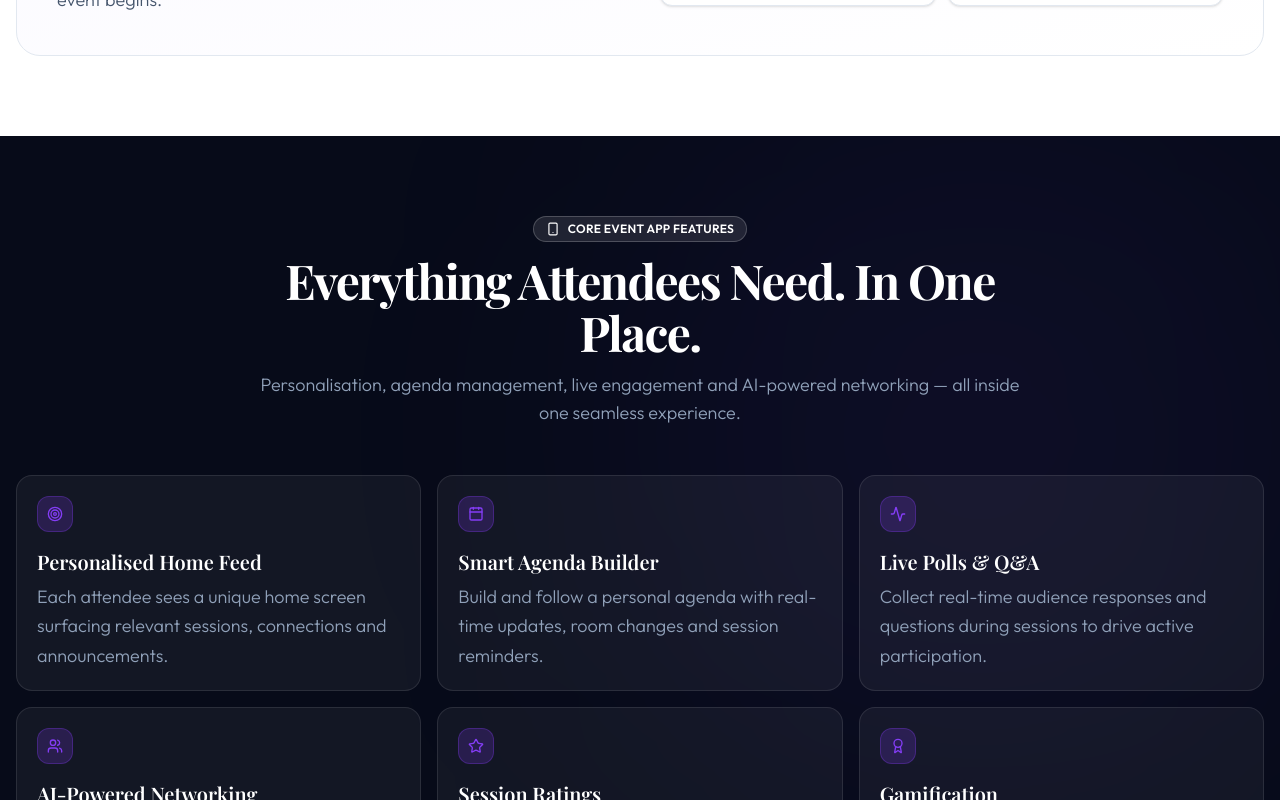
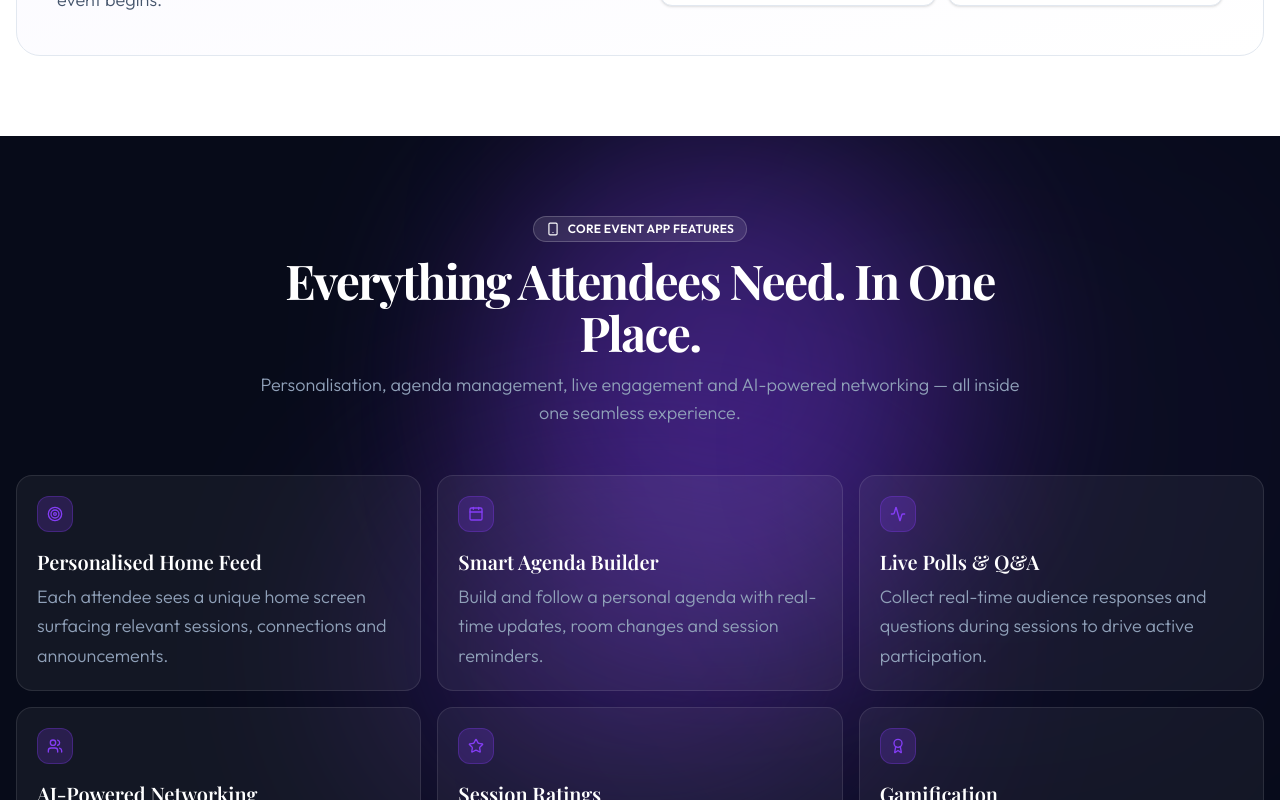
Before and after one commit to ArifK1712/congenie, a Next.js app: page /platform/event-app in a window 1280 px wide. Shown: the part 1340-2140 px from the top of the page. Built offline with nearby package versions, Linux system fonts and the light colour scheme.

Commit message:
glow updates on that pages

```diff
--- a/src/app/platform/event-app/page.js
+++ b/src/app/platform/event-app/page.js
@@ -457,6 +457,8 @@ const integrations = [
           Merges: Personalisation, Agenda, Engagement, Networking
       ══════════════════════════════════════════════════════════════════ */}
       <section className="py-16 lg:py-20 bg-[#070b19] relative overflow-hidden">
+        <div className="absolute top-0 right-80 w-120 h-120 bg-accent-purple opacity-40 rounded-full blur-[100px] pointer-events-none" />
+        <div className="absolute top-1/4 left-1/2 -translate-x-1/2 w-[500px] h-[300px] bg-accent-purple opacity-30 rounded-full blur-[120px] pointer-events-none" />
         <div className="absolute top-0 right-0 w-[600px] h-[600px] bg-accent-purple/8 rounded-full blur-[160px] pointer-events-none" />
         <div className="absolute bottom-0 left-0 w-[400px] h-[400px] bg-indigo-500/5 rounded-full blur-[120px] pointer-events-none" />
 
@@ -569,6 +571,8 @@ const integrations = [
       ══════════════════════════════════════════════════════════════════ */}
       <section className="py-16 lg:py-20 bg-gradient-to-br from-[#0c0826] via-[#130d35] to-[#070b19] relative overflow-hidden">
         <div className="absolute top-0 left-1/2 -translate-x-1/2 w-[700px] h-[300px] bg-accent-purple/10 rounded-full blur-[140px] pointer-events-none" />
+        <div className="absolute top-1/2 left-[15%] -translate-y-1/2 w-[400px] h-[400px] bg-accent-purple opacity-35 rounded-full blur-[120px] pointer-events-none" />
+        <div className="absolute top-1/2 right-[15%] -translate-y-1/2 w-[400px] h-[400px] bg-accent-purple opacity-35 rounded-full blur-[120px] pointer-events-none" />
 
         <div className="max-w-[1400px] mx-auto px-4 relative z-10">
           <InView className="text-center mb-12 space-y-3 max-w-3xl mx-auto">
--- a/src/app/platform/registration-ticketing/page.js
+++ b/src/app/platform/registration-ticketing/page.js
@@ -502,6 +502,7 @@ export default function RegistrationTicketingPage() {
       ══════════════════════════════════════════════════════════════════════ */}
       <section className="py-16 lg:py-20 bg-[#070b19] text-white relative overflow-hidden">
         {/* purple glow behind visual */}
+        <div className="absolute top-0 right-80 w-120 h-120 bg-accent-purple opacity-40 rounded-full blur-[100px] pointer-events-none" />
         <div className="absolute top-1/2 right-0 -translate-y-1/2 w-[600px] h-[600px] bg-accent-purple/10 rounded-full blur-[130px] pointer-events-none" />
         <div className="absolute bottom-0 left-1/4 w-[300px] h-[300px] bg-indigo-500/8 rounded-full blur-[100px] pointer-events-none" />
 
@@ -888,6 +889,7 @@ export default function RegistrationTicketingPage() {
           7. QR TICKETS & SECURE ACCESS — Dark cinematic section
       ══════════════════════════════════════════════════════════════════════ */}
       <section className="py-16 lg:py-20 bg-[#070b19] text-white relative overflow-hidden">
+        <div className="absolute top-0 left-80 w-120 h-120 bg-accent-purple opacity-40 rounded-full blur-[100px] pointer-events-none" />
         <div className="absolute top-1/2 left-0 -translate-y-1/2 w-[500px] h-[500px] bg-accent-purple/10 rounded-full blur-[120px] pointer-events-none" />
 
         <div className="max-w-[1400px] mx-auto px-4 relative z-10">
```
